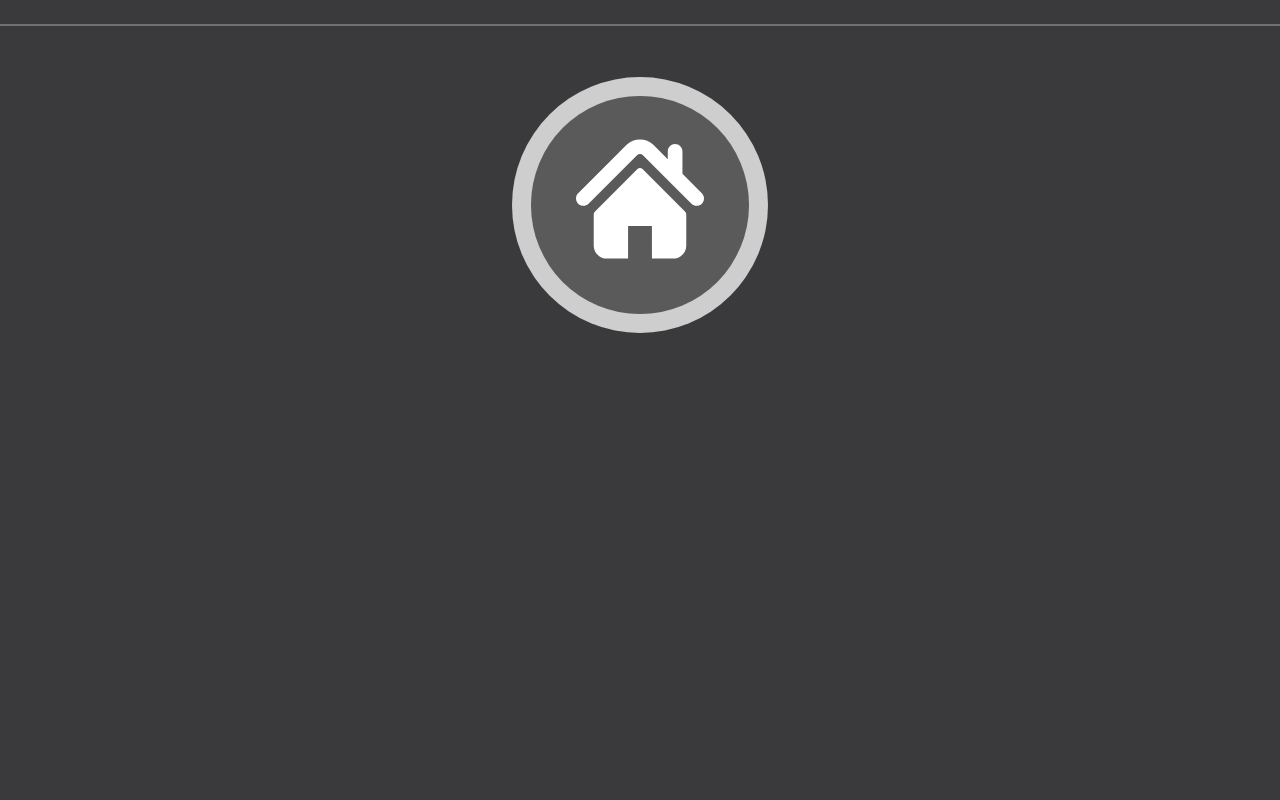
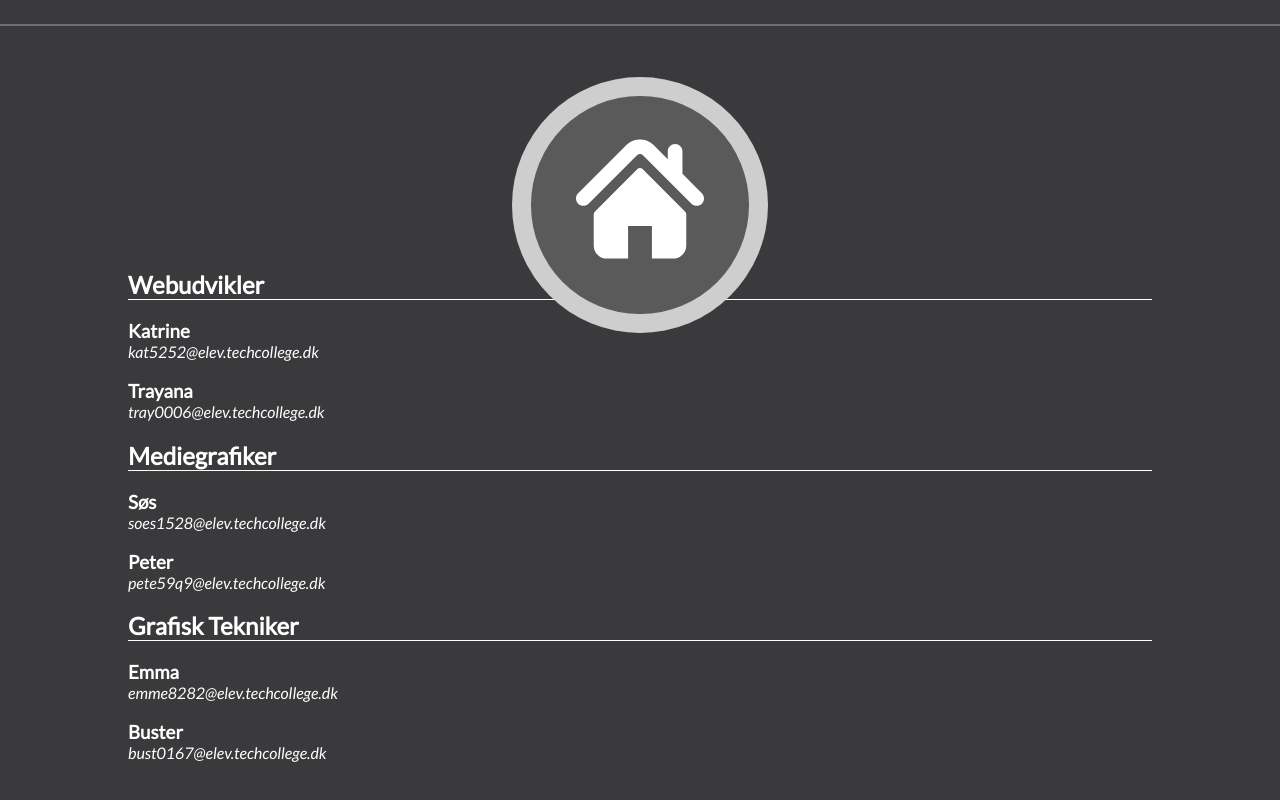
Before and after one commit to TordisLaksa/mediazone, a React (Create React App) app: page /studentCouncil in a window 1280 px wide. Shown: the part 670-1470 px from the top of the page. Before the commit the page ends 800 px from the top, so only its background shows below. Built offline with nearby package versions, Linux system fonts and the light colour scheme.

Commit message:
elevråd Fixes #15

```diff
--- a/src/components/Nav/Navigation.jsx
+++ b/src/components/Nav/Navigation.jsx
@@ -1,5 +1,5 @@
 import { NavLink } from "react-router-dom";
-import { BusTimes } from "../Bus/Bus";
+import { BusTimes } from "../Bus/bus";
 import Home from "../../Pages/Home/Home";
 import './Navigation.scss'
 import { Food } from "../Food/food";
--- /dev/null
+++ b/src/components/StudentCouncil/StudList.jsx
@@ -0,0 +1,11 @@
+export default function Student(props) {
+
+    return (
+
+            <>
+                <h3 className="name">{props.name}</h3>
+                <p className="email">{props.email}</p>
+            </>
+        )
+
+}
--- a/src/components/StudentCouncil/StudentCouncil.jsx
+++ b/src/components/StudentCouncil/StudentCouncil.jsx
@@ -1,6 +1,54 @@
-const StudentCouncil = () => {
-    return (
-        <h1>Elevråd</h1>
-    )
-}
-export default StudentCouncil;
+import './studentCouncil.scss'
+import Student from './StudList'
+
+export default function StudentCouncil() {
+
+return(
+
+    <section className="studentCouncil">
+
+    <h1>✉ Elevråd</h1>
+
+    <h2>Webudvikler</h2>
+    <Student
+    name="Katrine"
+    email= "kat5252@elev.techcollege.dk"
+    key= "stud0"></Student>
+
+    <Student
+    name= 'Trayana'
+    email= "tray0006@elev.techcollege.dk"
+    key= "stud1"></Student>
+
+    <h2>Mediegrafiker</h2>
+
+    <Student
+    name= 'Søs'
+    email= "soes1528@elev.techcollege.dk"
+    key= "stud2"
+    />
+
+
+    <Student
+    name= 'Peter'
+    email= "pete59q9@elev.techcollege.dk"
+    key= "stud3"
+    />
+
+    <h2>Grafisk Tekniker</h2>
+
+    <Student
+    name= 'Emma'
+    email= "emme8282@elev.techcollege.dk"
+    key= "stud4"
+    />
+
+
+    <Student
+    name= 'Buster'
+    email= "bust0167@elev.techcollege.dk"
+    key= "stud5"
+    />
+
+    </section>
+)}
--- /dev/null
+++ b/src/components/StudentCouncil/studentCouncil.scss
@@ -0,0 +1,25 @@
+.studentCouncil{
+    text-align: left;
+    margin-inline: 10%;
+    margin-block: 20%;
+    padding-block: 5%;
+    border-radius: 10px;
+
+    h1{
+        text-align: center;
+    }
+
+    h2{
+        border-bottom: 1px solid;
+    }
+
+    .name{
+        font-weight: bold;
+        margin-bottom: 0;
+    }
+
+    .email{
+        font-style: italic;
+        margin-top:0;
+    }
+}
```
